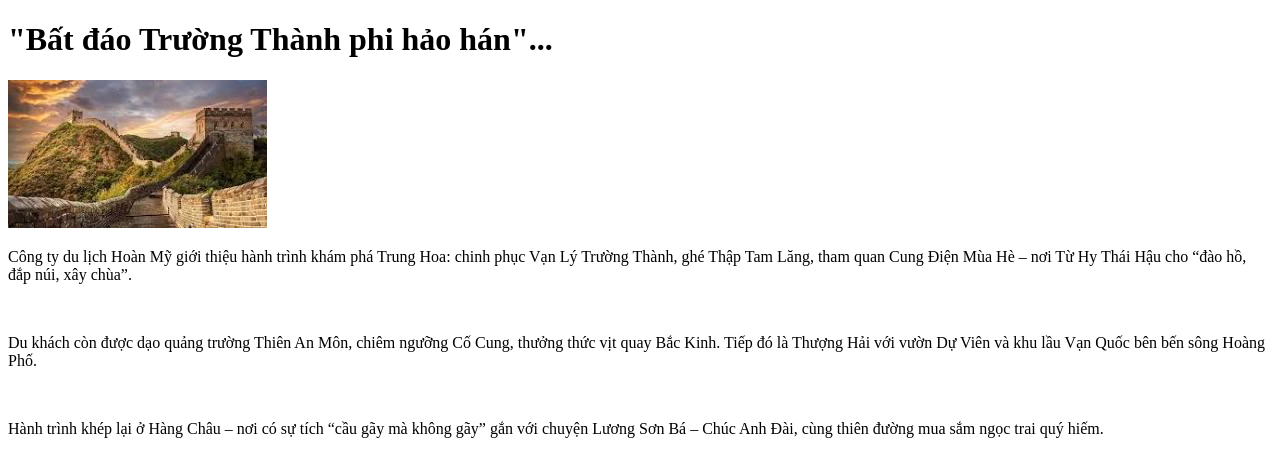
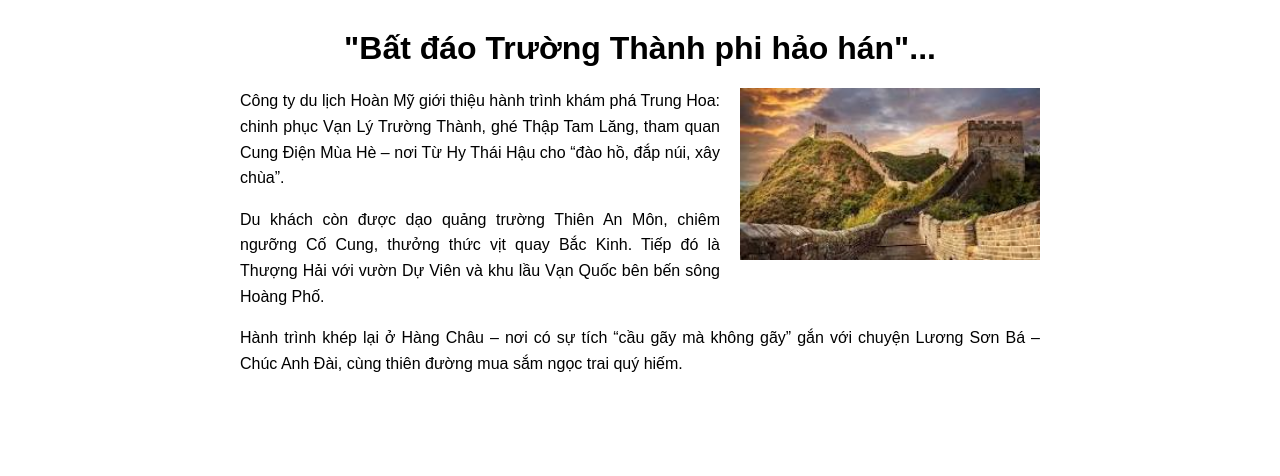
Before and after one commit to phhuhoangthanh-tech/cse122-2551261067, a plain HTML site: page ex02/index.html in a window 1280 px wide. Drawn offline with Linux system fonts and the light colour scheme; files whose address does not match are found by name.

Commit message:
second commit

```diff
--- a/ex02/index.html
+++ b/ex02/index.html
@@ -5,26 +5,46 @@
     <meta charset="UTF-8">
     <meta name="viewport" content="width=device-width, initial-scale=1.0">
     <title>Vạn Lý Trường Thành</title>
+    <style>
+        body {
+            max-width: 800px;
+            margin: 30px auto;
+            padding: 0 15px;
+            font-family: Arial, sans-serif;
+        }
+
+        h1 {
+            text-align: center;
+        }
+
+        img {
+            float: right;
+            width: 300px;
+            margin-left: 20px;
+            margin-bottom: 10px;
+        }
+
+        p {
+            text-align: justify;
+            line-height: 1.6;
+        }
+    </style>
 </head>
 
 <body>
     <h1>"Bất đáo Trường Thành phi hảo hán"...</h1>
-    <img src="C:\bai02\ex02\image\Van_Ly_Truong_Thanh.jpg" alt="">
+    <img src="image/Van_Ly_Truong_Thanh.jpg" alt="Vạn Lý Trường Thành">
     <p>
         Công ty du lịch Hoàn Mỹ giới thiệu hành trình khám phá Trung Hoa:
         chinh phục Vạn Lý Trường Thành, ghé Thập Tam Lăng, tham quan Cung Điện Mùa Hè
         – nơi Từ Hy Thái Hậu cho “đào hồ, đắp núi, xây chùa”.
     </p>
 
-    <br>
-
     <p>
         Du khách còn được dạo quảng trường Thiên An Môn, chiêm ngưỡng Cố Cung,
         thưởng thức vịt quay Bắc Kinh.
         Tiếp đó là Thượng Hải với vườn Dự Viên và khu lầu Vạn Quốc bên bến sông Hoàng Phố.
     </p>
-
-    <br>
 
     <p>
         Hành trình khép lại ở Hàng Châu
```
